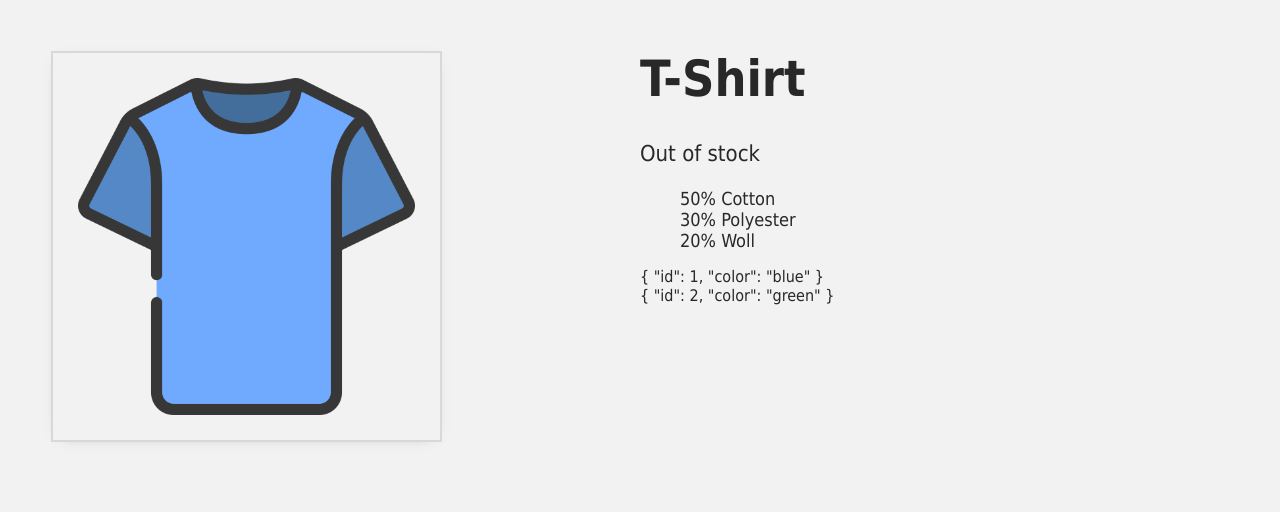
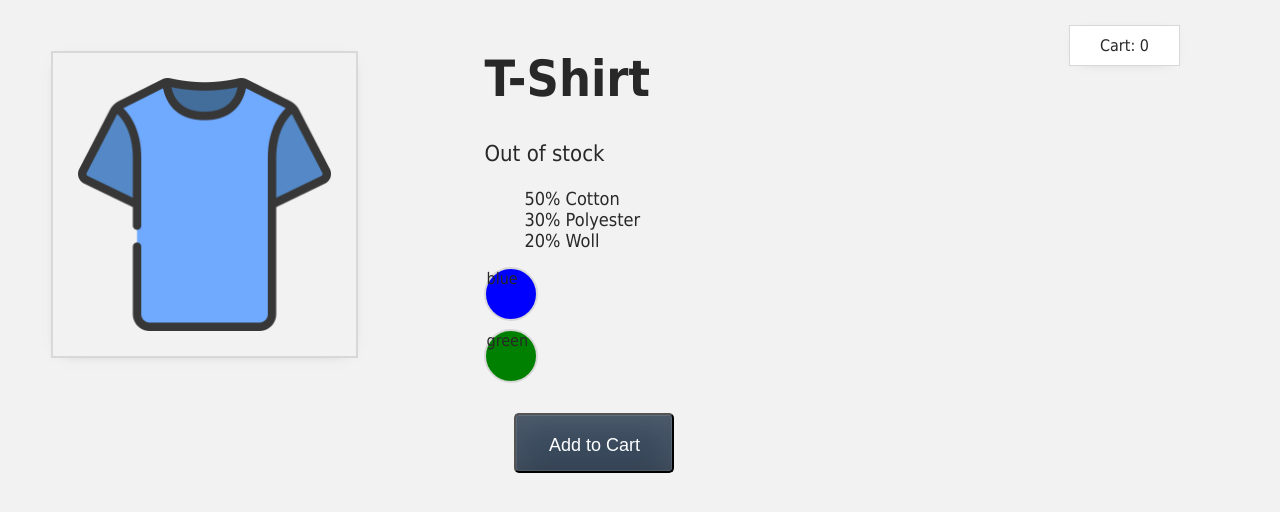
Before and after one commit to Rafabitte17/CND-VUE3, a plain HTML site: page index.html in a window 1280 px wide. Drawn offline with nearby package versions, Linux system fonts and the light colour scheme.

Commit message:
feat: troca de cores

```diff
--- a/index.html
+++ b/index.html
@@ -9,6 +9,7 @@
 </head>
 <body>
   <div id="app">
+    <div class="cart">Cart: {{cart}}</div>
     <div class="product-display">
         <div class="product-container">
             <div class="product-image">
@@ -24,9 +25,14 @@
                     {{details}}
                   </li>
                 </ul>
-                <div v-for="variants in variants">
-                  {{variants}}
+                <div v-for="variant in variants"
+                :key="variants.id"
+                @mouseover="changeImage(variant.image)"
+                class="color-circle"
+                :style="{backgroundColor: variant.color}">
+                  {{variant.color}}
                 </div>
+                <button class="button" v-on:click="addToCart">Add to Cart</button>
             </div>
 
         </div>
@@ -38,12 +44,25 @@
   createApp({
     setup() {
 
+      const cart = ref(0)
+      const addToCart = () =>{
+        cart.value +=1
+      }
+      const image = ref ("assets/images/t-shirt-blue.png")
+      const changeImage = (variantsImage) => {
+        image.value=variantsImage
+      }
+
       return {
        product_title:ref('T-Shirt'),
-        image: ref ("assets/images/t-shirt-blue.png"),
+        image,
         inStock:ref(0),
         details: ['50% Cotton', '30% Polyester', '20% Woll'],
-        variants: [{id:1, color:'blue'},{id:2, color:'green'}]
+        variants: [{id:1, color:'blue' ,image:"assets/images/t-shirt-blue.png"},
+        {id:2, color:'green', image:"assets/images/t-shirt-green.png"}],
+        cart,
+        addToCart,
+        changeImage
       }
     }
   }).mount('#app')
```
